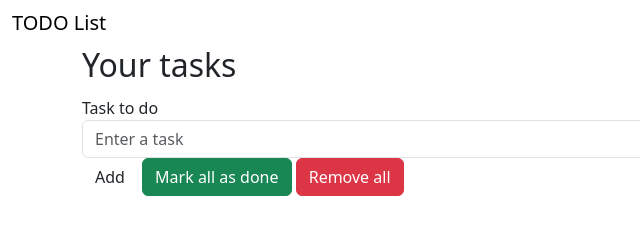
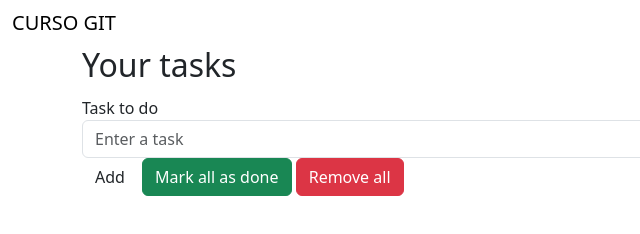
Before and after one commit to Bryan2801/Git_GitHub, a website: page index.html in a window 1280 px wide. Shown: the full height of the page, 0-640 px from the left. Drawn offline with nearby package versions, Linux system fonts and the light colour scheme.

Commit message:
Se cambio el titulo del curso

```diff
--- a/index.html
+++ b/index.html
@@ -12,7 +12,7 @@
     <nav class="navbar navbar-default">
         <div class="container-fluid">
             <div class="navbar-header">
-                <span class="navbar-brand">TODO List</span>
+                <span class="navbar-brand">CURSO GIT</span>
             </div>
         </div>
     </nav>
```
